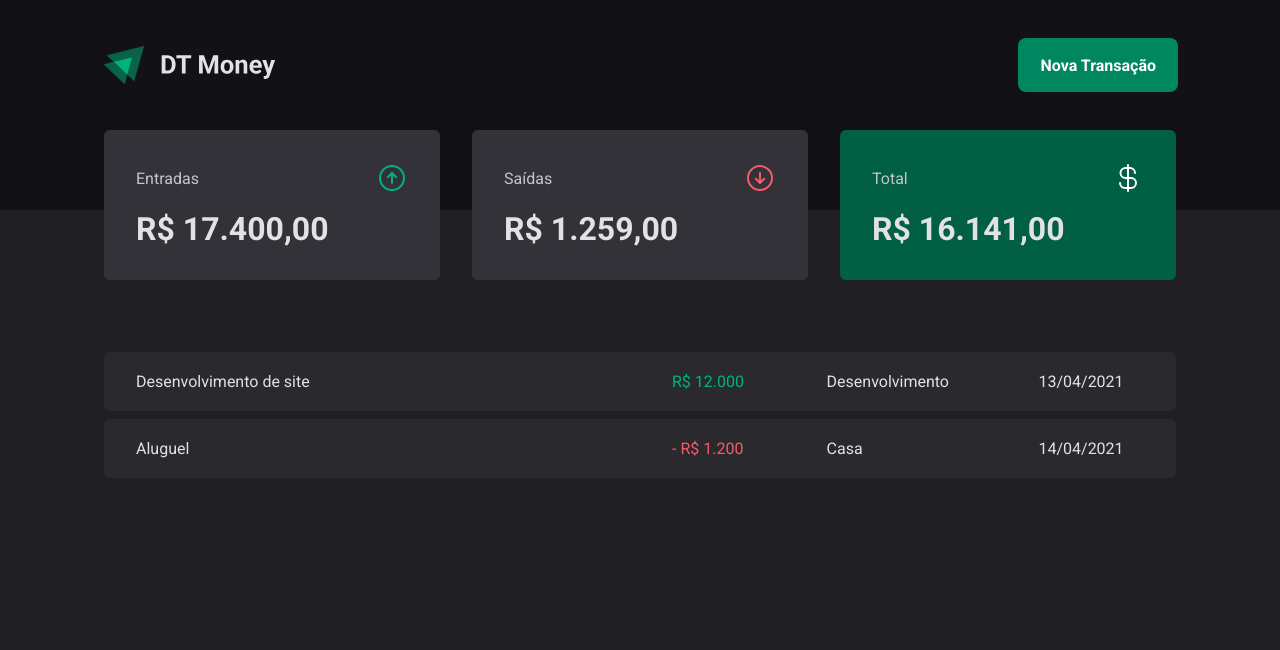
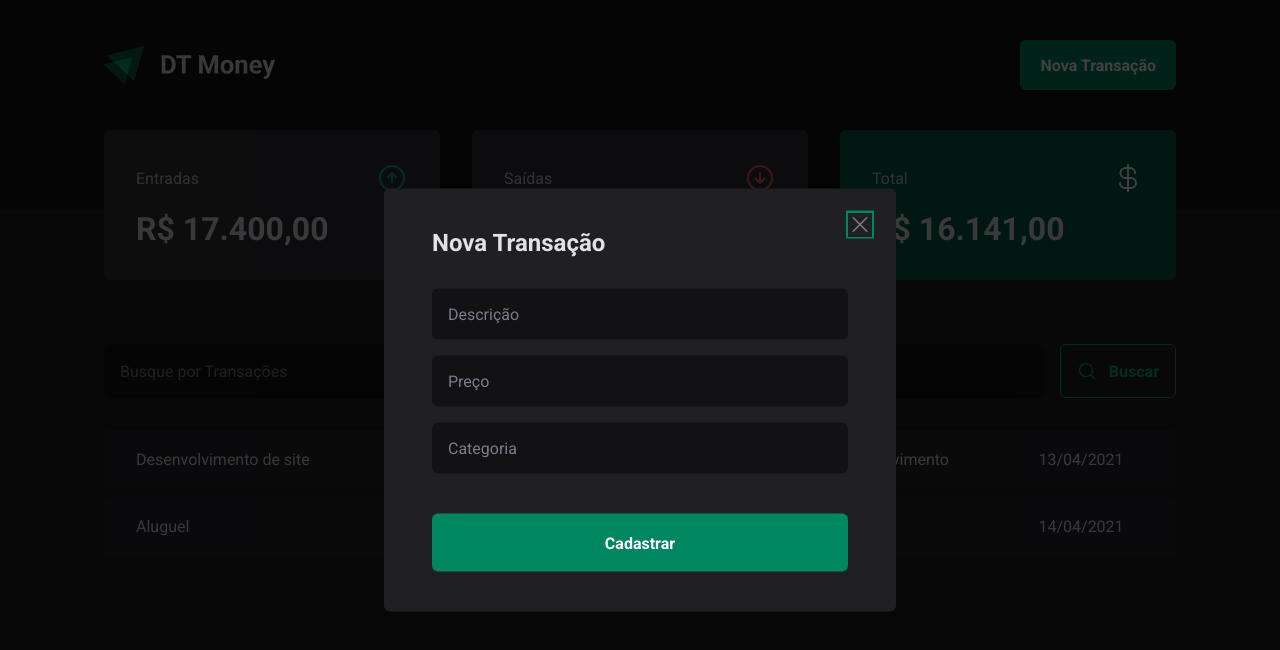
Before and after one commit to GabrielKayran/DT-MONEY, a React (Vite) app: page / in a window 1280 px wide. Both pictures are taken after a click on the button "Nova Transação". Shown: the top 650 px of the page. Built offline with nearby package versions, Linux system fonts and the light colour scheme.

Commit message:
feat: :sparkles: Add New Transaction Modal and add input search transactions

```diff
--- a/package.json
+++ b/package.json
@@ -10,6 +10,7 @@
     "preview": "vite preview"
   },
   "dependencies": {
+    "@radix-ui/react-dialog": "^1.0.5",
     "phosphor-react": "^1.4.1",
     "react": "^18.2.0",
     "react-dom": "^18.2.0",
--- a/src/components/Header/index.tsx
+++ b/src/components/Header/index.tsx
@@ -1,6 +1,8 @@
 import { HeaderContainer, HeaderContent, NewTransactionButton } from "../../components/Header/styles";
+import * as Dialog from '@radix-ui/react-dialog';
 
 import logoImg from '../../assets/logo.svg';
+import { NewTransactionModal } from "../NewTransactionModal";
 
 export function Header() {
   return (
@@ -8,7 +10,14 @@
       <HeaderContent>
         <img src={logoImg} alt="" />
 
-        <NewTransactionButton>Nova Transação</NewTransactionButton>
+        <Dialog.Root>
+          <Dialog.Trigger asChild>
+            <NewTransactionButton>Nova Transação</NewTransactionButton>
+          </Dialog.Trigger>
+
+          <NewTransactionModal />
+        </Dialog.Root>
+
       </HeaderContent>
     </HeaderContainer>
   );
--- /dev/null
+++ b/src/components/NewTransactionModal/index.tsx
@@ -0,0 +1,28 @@
+import * as Dialog from '@radix-ui/react-dialog';
+import { CloseButton, Content, Overlay } from './styles';
+import { X } from 'phosphor-react';
+
+export function NewTransactionModal() {
+  return (
+    <Dialog.Portal>
+      <Overlay />
+
+      <Content>
+        <Dialog.Title>Nova Transação</Dialog.Title>
+
+        <CloseButton>
+          <X size={24} />
+        </CloseButton>
+
+        <form action="">
+          <input type="text" placeholder='Descrição' required />
+          <input type="number" placeholder='Preço' required />
+          <input type="text" placeholder='Categoria' required />
+
+          <button type="submit">Cadastrar</button>
+        </form>
+
+      </Content>
+    </Dialog.Portal>
+  )
+}
--- /dev/null
+++ b/src/components/NewTransactionModal/styles.ts
@@ -0,0 +1,69 @@
+import styled from 'styled-components'
+import * as Dialog from '@radix-ui/react-dialog'
+
+export const Overlay = styled(Dialog.Overlay)`
+  position: fixed;
+  width: 100vw;
+  height: 100vh;
+  inset: 0;
+  background: rgba(0, 0, 0, 0.75);
+`
+
+export const Content = styled(Dialog.Content)`
+  min-width: 32rem;
+  border-radius: 6px;
+  padding: 2.5rem 3rem;
+  background: ${props => props.theme['gray-800']};
+
+  position: fixed;
+  top: 50%;
+  left: 50%;
+  transform: translate(-50%, -50%);
+
+  form {
+    margin-top: 2rem;
+    display: flex;
+    flex-direction: column;
+    gap: 1rem;
+
+    input {
+      border-radius: 6px;
+      border: 0;
+      background: ${props => props.theme['gray-900']};
+      color: ${props => props.theme['gray-300']};
+      padding: 1rem;
+
+      &::placeholder {
+        color: ${props => props.theme['gray-500']};
+      }
+    }
+
+    button[type='submit'] {
+      height: 58px;
+      border: 0;
+      background: ${props => props.theme['green-500']};
+      color: ${props => props.theme.white};
+      font-weight: bold;
+      padding: 0 1.25rem;
+      border-radius: 6px;
+      margin-top: 1.5rem;
+
+      cursor: pointer;
+
+      &:hover {
+        background: ${props => props.theme['green-700']};
+        transition: background-color 0.2s;
+      }
+    }
+  }
+`
+export const CloseButton = styled(Dialog.Close)`
+  position: absolute;
+  background: transparent;
+  border: 0;
+  top: 1.5rem;
+  right: 1.5rem;
+  line-height: 0;
+  cursor: pointer;
+  color: ${props => props.theme['gray-500']};
+`
--- /dev/null
+++ b/src/pages/Transactions/components/SearchForm/index.tsx
@@ -0,0 +1,14 @@
+import { MagnifyingGlass } from "phosphor-react";
+import { SearchFormContainer } from "./styles";
+
+export function SearchForm() {
+  return (
+    <SearchFormContainer>
+      <input type="text" placeholder="Busque por Transações" />
+      <button type="submit">
+        <MagnifyingGlass size={20} />
+        Buscar
+      </button>
+    </SearchFormContainer>
+  )
+}
--- /dev/null
+++ b/src/pages/Transactions/components/SearchForm/styles.ts
@@ -0,0 +1,40 @@
+import styled from 'styled-components'
+
+export const SearchFormContainer = styled.form`
+  display: flex;
+  gap: 1rem;
+
+  input {
+    flex: 1;
+    border-radius: 6px;
+    border: 0;
+    background-color: ${props => props.theme['gray-900']};
+    color: ${props => props.theme['gray-300']};
+    padding: 1rem;
+
+    &::placeholder {
+      color: ${props => props.theme['gray-500']};
+    }
+  }
+
+  button {
+    display: flex;
+    align-items: center;
+    gap: 0.75rem;
+
+    border: 0;
+    padding: 1rem;
+    background: transparent;
+    border: 1px solid ${props => props.theme['green-300']};
+    color: ${props => props.theme['green-300']};
+    font-weight: bold;
+    border-radius: 6px;
+
+    &:hover {
+      background: ${props => props.theme['green-500']};
+      border-color: ${props => props.theme['green-500']};
+      color: ${props => props.theme.white};
+      transition: background-color 0.2s, color 0.2s, border-color 0.2s;
+    }
+  }
+`
--- a/src/pages/Transactions/index.tsx
+++ b/src/pages/Transactions/index.tsx
@@ -1,5 +1,6 @@
 import { Header } from "../../components/Header";
 import { Summary } from "../../components/Summary";
+import { SearchForm } from "./components/SearchForm";
 import { PriceHighlight, TransactionsContainer, TransactionsTable } from "./styles";
 
 export function Transactions() {
@@ -9,6 +10,7 @@
       <Summary />
 
       <TransactionsContainer>
+        <SearchForm />
         <TransactionsTable>
           <tbody>
             <tr>
--- a/src/pages/Transactions/styles.ts
+++ b/src/pages/Transactions/styles.ts
@@ -10,7 +10,7 @@
   width: 100%;
   border-collapse: separate;
   border-spacing: 0 0.5rem;
-  /* margin-top: 1.5rem; */
+  margin-top: 1.5rem;
 
   td {
     padding: 1.25rem 2rem;
```
Also changed, not shown: 2 other files (tests, documents, lock files or other folders).
